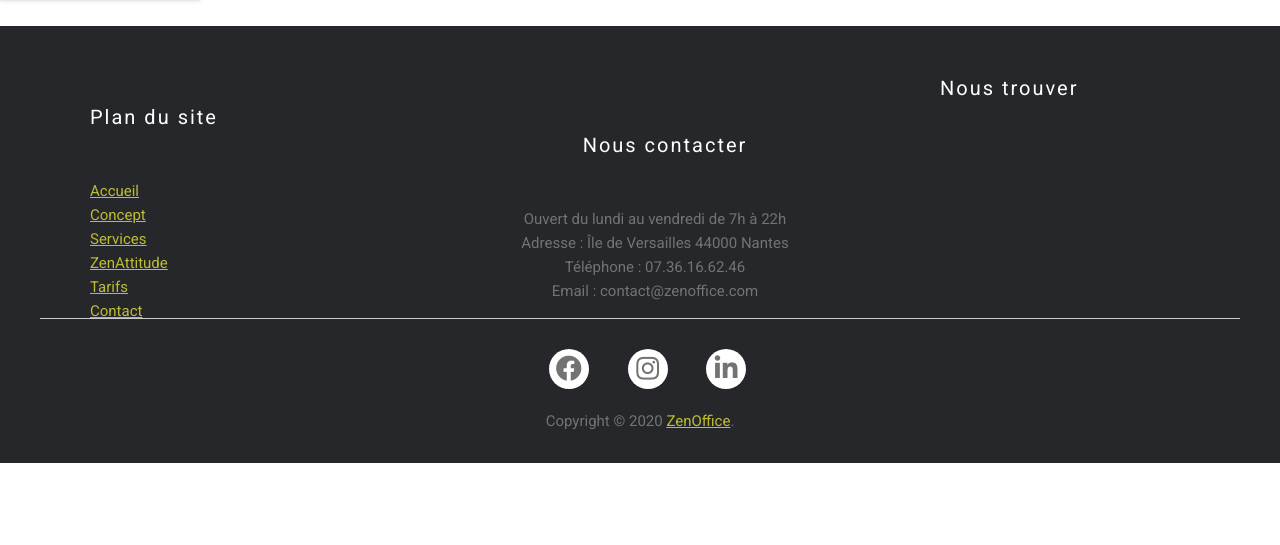
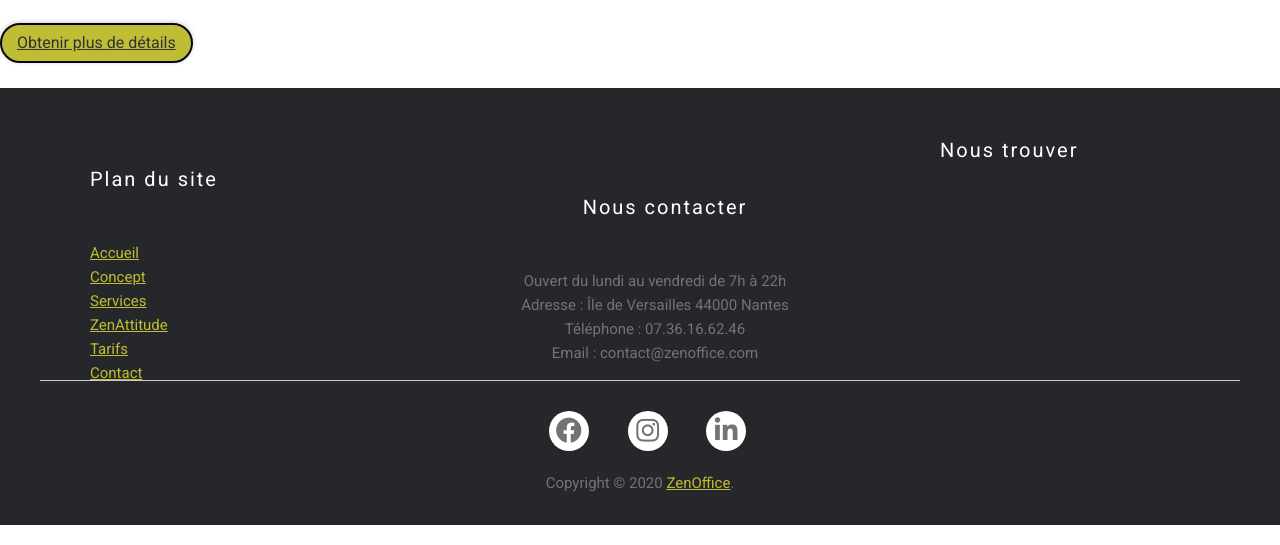
Before and after one commit to TiF0N/MSPR-HTML, a PHP site: page / in a window 1280 px wide. Shown: the part 4273-4818 px from the top of the page. Before the commit the page ends 4736 px from the top, so only its background shows below. Run offline with PHP 8.4, Linux system fonts and the light colour scheme; some libraries are stand-ins or nearby versions.

Commit message:
update : trucs

```diff
--- a/index.php
+++ b/index.php
@@ -19,7 +19,7 @@
             <img src="public/images/nature.png">
         </div>
 
-        <button class="bton">
+        <button class="btn-primary">
             <a href="concept.php">Découvrir notre concept</a>
         </button>
     </section>
@@ -95,7 +95,7 @@
         <div class="col">
             <img src="public/images/cascade.png">
         </div>
-        <button class="btn btn-primary">
+        <button class="btn-primary">
             <a href="zenattitude.php">Les ZenEvents</a>
         </button>
         </div>
@@ -109,7 +109,7 @@
                 <img src="#">
             </div>
         </div>
-        <button class="btn btn-primary">
+        <button class="btn-primary">
             <a href="tarifs.php">Obtenir plus de détails</a>
         </button>
     </section>
--- a/resources/sass/_variables.scss
+++ b/resources/sass/_variables.scss
@@ -3,7 +3,7 @@ $secondary: rgba(190, 189, 52, 1);
 $media-path: 'public/';
 $font-family: Roboto;
 $font-title: 'Kaushan Script', cursive;
-$title-color: rgba(5, 25, 85, 1);
+$title-color: #2b8056;
 $box-shadow:  0 -1px 5px 0 rgba(0, 0, 0, 0.2);
 $transition:  .4s ease all;
 $icons-color: blue;
--- a/resources/sass/app.scss
+++ b/resources/sass/app.scss
@@ -12,6 +12,7 @@
 
 @import "components/button";
 @import "components/paragraph";
+@import "components/jumbotron";
 
 //library
 @import "library/knacss/knacss";
--- /dev/null
+++ b/resources/sass/components/_jumbotron.scss
@@ -0,0 +1,16 @@
+#jumbotron{
+  background-position: center center;
+  background-size: cover;
+  display: flex;
+  width: 100%;
+  height: 70vh;
+  align-items: center;
+  justify-content: center;
+}
+#jumbotron h1{
+  text-align: center;
+  justify-content: center;
+  font-size:5em;
+  color: $title-color;
+  font-family: $font-title;
+}
--- a/resources/sass/layout/_main.scss
+++ b/resources/sass/layout/_main.scss
@@ -3,21 +3,3 @@
   max-width: 1200px;
   margin: auto;
 }
-
-#jumbotron{
-  background-position: center center;
-  background-size: cover;
-  display: flex;
-  width: 100%;
-  height: 70vh;
-  align-items: center;
-  justify-content: center;
-}
-#jumbotron h1{
-  text-align: center;
-  justify-content: center;
-  font-size:5em;
-  color: $title-color;
-  font-family: $font-title;
-
-}
```
Also changed, not shown: public/css/app.css, 1 other file.
